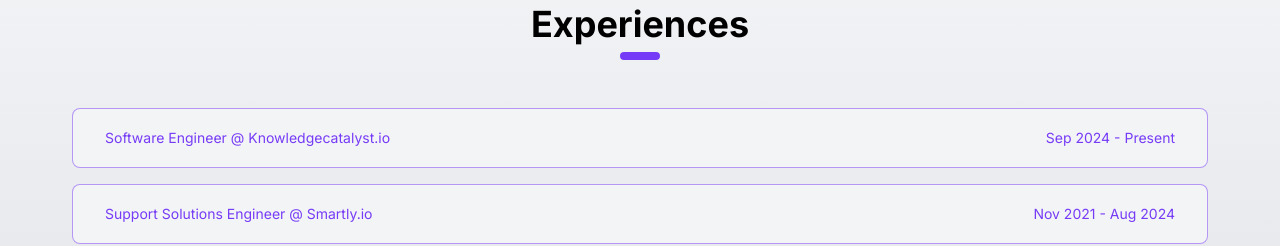
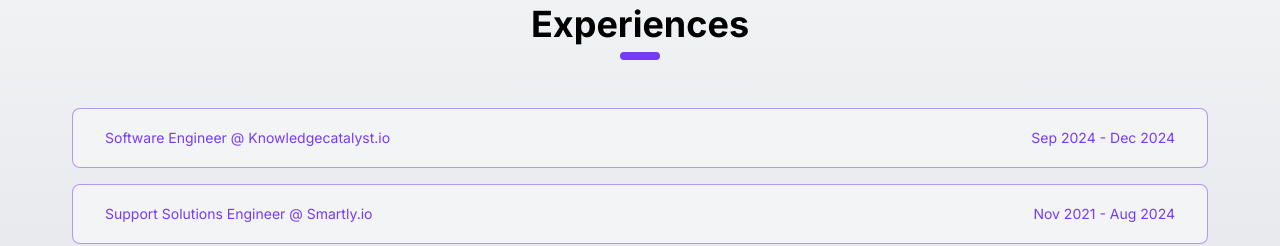
Before and after one commit to wong-johnathan/portfolio, a Next.js app: page / in a window 1280 px wide. Shown: the part 1440-1686 px from the top of the page. Built offline with nearby package versions, Linux system fonts and the light colour scheme.

Commit message:
Update Experiences.tsx

```diff
--- a/src/components/Experiences.tsx
+++ b/src/components/Experiences.tsx
@@ -10,7 +10,7 @@ const ExperiencesJson = () => {
         "Software Engineer",
       companyName: "Knowledgecatalyst.io",
       from: "Sep 2024",
-      to: "Present",
+      to: "Dec 2024",
     },
     {
       jobTitle:
```
